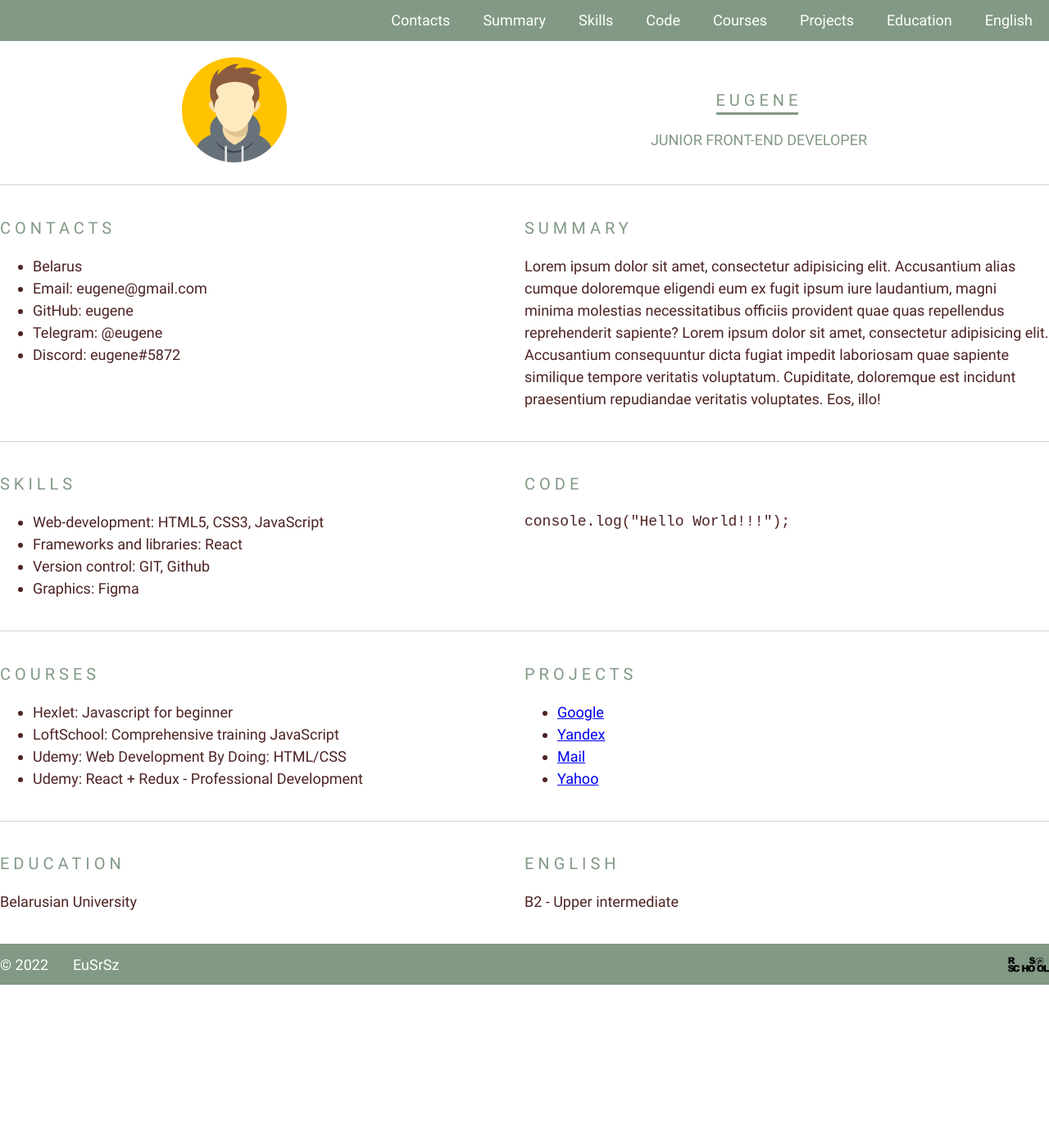
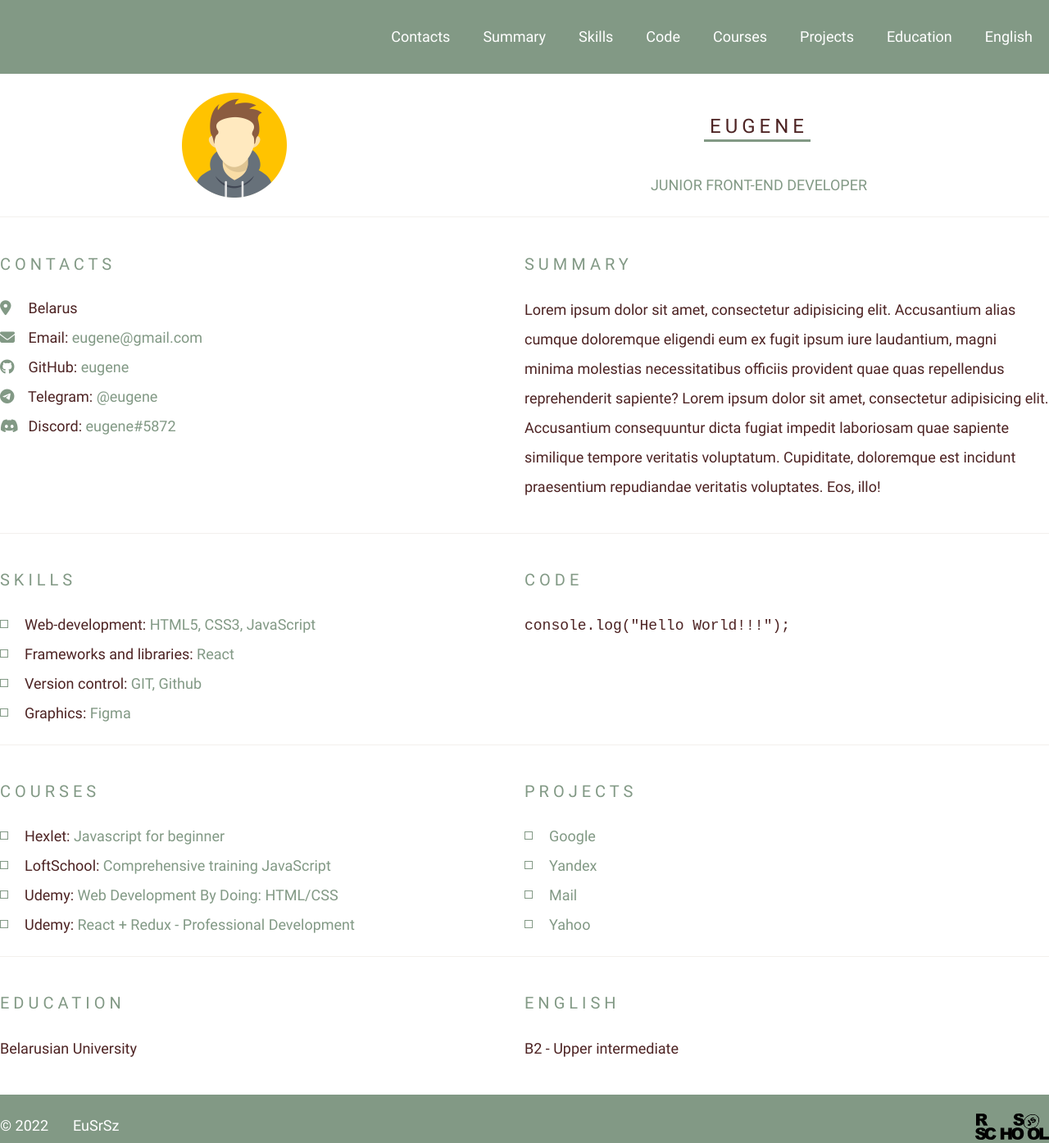
Before and after one commit to EuSrSz/rsschool-cv, a plain HTML site: page index.html in a window 1280 px wide. Shown: the whole page at 82% size. Before the commit the page ends 1201 px from the top, so only its background shows below. Drawn offline with Linux system fonts and the light colour scheme.

Commit message:
feat: update index.html and style.css files

```diff
--- a/index.html
+++ b/index.html
@@ -4,6 +4,7 @@
     <meta charset="UTF-8">
     <link rel="stylesheet" href="style.css">
     <link rel="icon" href="assets/favicon.ico">
+    <script src="https://kit.fontawesome.com/34eea514be.js" crossorigin="anonymous"></script>
     <title>cv</title>
 </head>
 <body>
@@ -27,11 +28,9 @@
     <div class="container main-container">
         <section class="section" id="profile">
             <div class="profile">
-                <div class="profile-avatar">
-                    <img src="./assets/img/avatar.jpg" alt="avatar">
-                </div>
+                <img class="profile-avatar" src="./assets/img/avatar.jpg" alt="avatar">
                 <div class="profile-content">
-                    <h1 class="profile-name section-title ">Eugene</h1>
+                    <h1 class="section-title profile-name">Eugene</h1>
                     <div class="profile-prof">Junior Front-End Developer</div>
                 </div>
             </div>
@@ -39,11 +38,25 @@
         <section class="section" id="contacts">
             <h2 class="section-title">Contacts</h2>
             <ul class="contacts-list">
-                <li class="contacts-item">Belarus</li>
-                <li class="contacts-item">Email: eugene@gmail.com</li>
-                <li class="contacts-item">GitHub: eugene</li>
-                <li class="contacts-item">Telegram: @eugene</li>
-                <li class="contacts-item">Discord: eugene#5872</li>
+                <li class="contacts-item">
+                    <i class="fa-solid fa-location-dot"></i>
+                    Belarus
+                </li>
+                <li class="contacts-item">
+                    <i class="fa-solid fa-envelope"></i>
+                    Email: <span class="green-color">eugene@gmail.com</span>
+                </li>
+                <li class="contacts-item">
+                    <i class="fa-brands fa-github"></i>
+                    GitHub: <span class="green-color">eugene</span></li>
+                <li class="contacts-item">
+                    <i class="fa-brands fa-telegram"></i>
+                    Telegram: <span class="green-color">@eugene</span>
+                </li>
+                <li class="contacts-item">
+                    <i class="fa-brands fa-discord"></i>
+                    Discord: <span class="green-color">eugene#5872</span>
+                </li>
             </ul>
         </section>
         <section class="section" id="summary">
@@ -57,11 +70,11 @@
         </section>
         <section class="section" id="skills">
             <h2 class="section-title">Skills</h2>
-            <ul class="skills-list">
-                <li class="skills-item">Web-development: HTML5, CSS3, JavaScript</li>
-                <li class="skills-item">Frameworks and libraries: React</li>
-                <li class="skills-item">Version control: GIT, Github</li>
-                <li class="skills-item">Graphics: Figma</li>
+            <ul class="section-list">
+                <li class="section-item">Web-development: <span class="green-color">HTML5, CSS3, JavaScript</span></li>
+                <li class="section-item">Frameworks and libraries: <span class="green-color">React</span></li>
+                <li class="section-item">Version control: <span class="green-color">GIT, Github</span></li>
+                <li class="section-item">Graphics:<span class="green-color"> Figma</span></li>
             </ul>
         </section>
         <section class="section" id="code">
@@ -70,20 +83,36 @@
         </section>
         <section class="section" id="courses">
             <h2 class="section-title">Courses</h2>
-            <ul class="courses-list">
-                <li class="courses-item">Hexlet: Javascript for beginner</li>
-                <li class="courses-item">LoftSchool: Comprehensive training JavaScript</li>
-                <li class="courses-item">Udemy: Web Development By Doing: HTML/CSS</li>
-                <li class="courses-item">Udemy: React + Redux - Professional Development</li>
+            <ul class="section-list">
+                <li class="section-item">
+                    Hexlet: <span class="green-color">Javascript for beginner</span>
+                </li>
+                <li class="section-item">
+                    LoftSchool: <span class="green-color">Comprehensive training JavaScript</span>
+                </li>
+                <li class="section-item">
+                    Udemy: <span class="green-color">Web Development By Doing: HTML/CSS</span>
+                </li>
+                <li class="section-item">
+                    Udemy: <span class="green-color">React + Redux - Professional Development</span>
+                </li>
             </ul>
         </section>
         <section class="section" id="projects">
             <h2 class="section-title">Projects</h2>
-            <ul class="projects-list">
-                <li class="projects-item"><a href="https://www.google.com/" class="projects-link">Google</a></li>
-                <li class="projects-item"><a href="https://yandex.by/" class="projects-link">Yandex</a></li>
-                <li class="projects-item"><a href="https://mail.ru/" class="projects-link">Mail</a></li>
-                <li class="projects-item"><a href="https://www.yahoo.com/" class="projects-link">Yahoo</a></li>
+            <ul class="section-list">
+                <li class="section-item">
+                    <a href="https://www.google.com/" class="section-link green-color" target="_blank">Google</a>
+                </li>
+                <li class="section-item">
+                    <a href="https://yandex.by/" class="section-link green-color" target="_blank">Yandex</a>
+                </li>
+                <li class="section-item">
+                    <a href="https://mail.ru/" class="section-link green-color" target="_blank">Mail</a>
+                </li>
+                <li class="section-item">
+                    <a href="https://www.yahoo.com/" class="section-link green-color" target="_blank">Yahoo</a>
+                </li>
             </ul>
         </section>
         <section class="section" id="education">
@@ -102,11 +131,9 @@
             <div class="footer-copyright">&copy; 2022</div>
             <a class="footer-github-link" href="https://github.com/EuSrSz/rsschool-cv" target="_blank">EuSrSz</a>
         </div>
-        <div class="footer-logo">
-            <a class="footer-link" href="https://rs.school/js/" target="_blank">
-                <img class="footer-logo" src="assets/img/rs_school_logo.svg" alt="rs-school-logo">
-            </a>
-        </div>
+        <a class="footer-rs-link" href="https://rs.school/js/" target="_blank">
+            <img class="footer-rs-logo" src="assets/img/rs_school_logo.svg" alt="rs-school-logo">
+        </a>
     </div>
 </footer>
 </body>
--- a/style.css
+++ b/style.css
@@ -9,6 +9,15 @@
     src: url("assets/fonts/Roboto-Bold.ttf");
     font-weight: 700;
 }
+
+:root {
+    --green: #829985;
+    --white: #fff;
+    --dark: #4d2323;
+    --gray: #D9D0C754;
+}
+
+/*----------Common----------*/
 
 * {
     box-sizing: border-box;
@@ -28,8 +37,8 @@ body {
     font-family: 'Roboto', sans-serif;
     font-size: 18px;
     font-weight: 400;
-    line-height: 1.5;
-    color: #4d2323;
+    line-height: 2;
+    color: var(--dark);
 }
 
 .container {
@@ -37,8 +46,15 @@ body {
     margin: 0 auto;
 }
 
+.green-color {
+    color: var(--green);
+}
+
+/*----------Header----------*/
+
 .header {
-    background-color: #829985;
+    padding: 20px 0;
+    background-color: var(--green);
 }
 
 .header-container {
@@ -51,7 +67,6 @@ body {
     display: flex;
     justify-content: flex-end;
     align-items: center;
-    padding: 0;
     margin: 0;
     list-style: none;
 }
@@ -60,18 +75,16 @@ body {
     padding: 0 20px;
     line-height: 50px;
     text-decoration: none;
-    color: #fff;
-    transition: color 0.5s;
+    color: var(--white);
+    transition: color 0.2s linear;
 }
 
 .nav-link:hover {
-    color: #4d2323;
+    color: var(--dark);
     text-decoration: underline;
 }
 
-.main {
-
-}
+/*----------Main----------*/
 
 .main-container {
     display: flex;
@@ -80,17 +93,12 @@ body {
 
 .section {
     width: 50%;
-    padding-top: 20px;
-    padding-bottom: 20px;
-    border-bottom: 1px solid #d9d0c7;
+    padding: 20px 0;
+    border-bottom: 1px solid var(--gray);
 }
 
 .section:first-child {
     width: 100%;
-}
-
-.section:nth-last-child(1), .section:nth-last-child(2) {
-    border-bottom: none;
 }
 
 .section-title {
@@ -98,7 +106,42 @@ body {
     font-weight: 400;
     text-transform: uppercase;
     letter-spacing: 5px;
-    color: #829985;
+    color: var(--green);
+}
+
+.section:nth-last-child(1), .section:nth-last-child(2) {
+    border-bottom: none;
+}
+
+.section-list {
+    margin: 0;
+    padding: 0;
+    list-style: none;
+}
+
+.section-item {
+    position: relative;
+    margin-left: 30px;
+}
+
+.section-item:before {
+    content: "";
+    position: absolute;
+    top: 12px;
+    left: -30px;
+    width: 8px;
+    height: 8px;
+    border: 1px solid var(--green);
+}
+
+.section-link {
+    text-decoration: none;
+    transition: color 0.2s linear;
+}
+
+.section-link:hover {
+    color: var(--dark);
+    text-decoration: underline;
 }
 
 /*----------Profile----------*/
@@ -107,13 +150,10 @@ body {
     display: flex;
     justify-content: space-around;
     align-items: center;
-    max-height: 150px;
 }
 
-.profile-avatar img {
-    width: 128px;
-    height: auto;
-    object-fit: contain;
+.profile-avatar {
+    max-width: 128px;
 }
 
 .profile-content {
@@ -122,29 +162,45 @@ body {
 
 .profile-name {
     position: relative;
+    font-size: 24px;
+    color: var(--dark);
 }
 
 .profile-name::after {
     content: "";
     position: absolute;
-    top: 30px;
+    top: 40px;
     left: 0;
-    width: 100px;
+    width: 130px;
     height: 3px;
-    margin-left: 80px;
-    background-color: #829985;
+    margin-left: 65px;
+    background-color: var(--green);
 }
 
 .profile-prof {
-    margin-top: 20px;
+    margin-top: 30px;
     text-transform: uppercase;
-    color: #829985;
+    color: var(--green);
+}
+
+/*----------Contacts----------*/
+
+.contacts-list {
+    margin: 0;
+    padding: 0;
+    list-style: none;
+}
+
+.contacts-list i {
+    width: 30px;
+    color: var(--green);
 }
 
 /*----------Footer----------*/
 
 .footer {
-    background-color: #829985;
+    padding: 20px 0;
+    background-color: var(--green);
 }
 
 .footer-container {
@@ -158,31 +214,27 @@ body {
 }
 
 .footer-copyright {
-    color: #fff;
+    color: var(--white);
 }
 
 .footer-github-link {
     margin-left: 30px;
     text-decoration: none;
-    color: #fff;
+    color: var(--white);
+    transition: color 0.2s linear;
 }
 
-.footer-logo {
-    min-height: 50px;
+.footer-github-link:hover {
+    color: var(--dark);
+    text-decoration: underline;
 }
 
-.footer-link {
+.footer-rs-link {
     display: flex;
     flex-direction: column;
     justify-content: center;
 }
 
-.footer-logo {
-    width: 50px;
+.footer-rs-logo {
+    width: 90px;
 }
-
-@media (max-width: 768px) {
-    .section {
-        width: 100%;
-    }
-}
```
